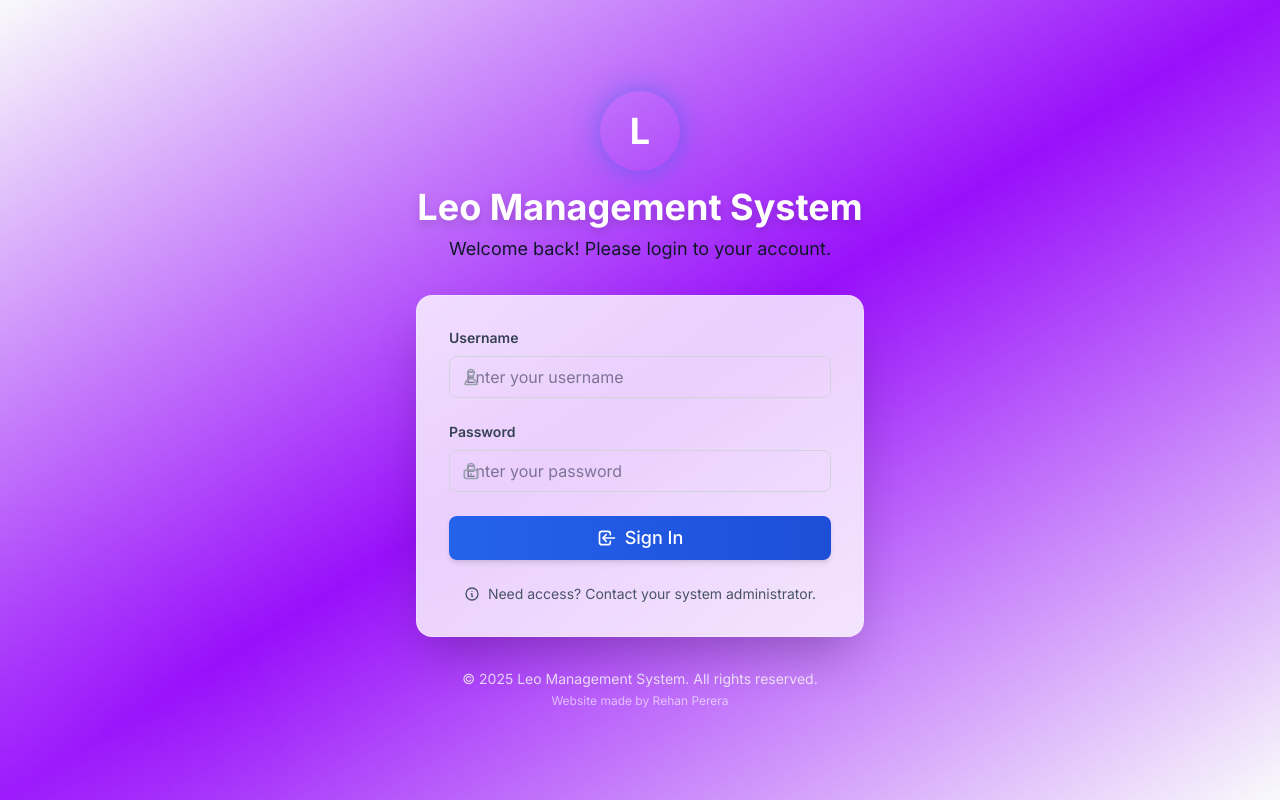
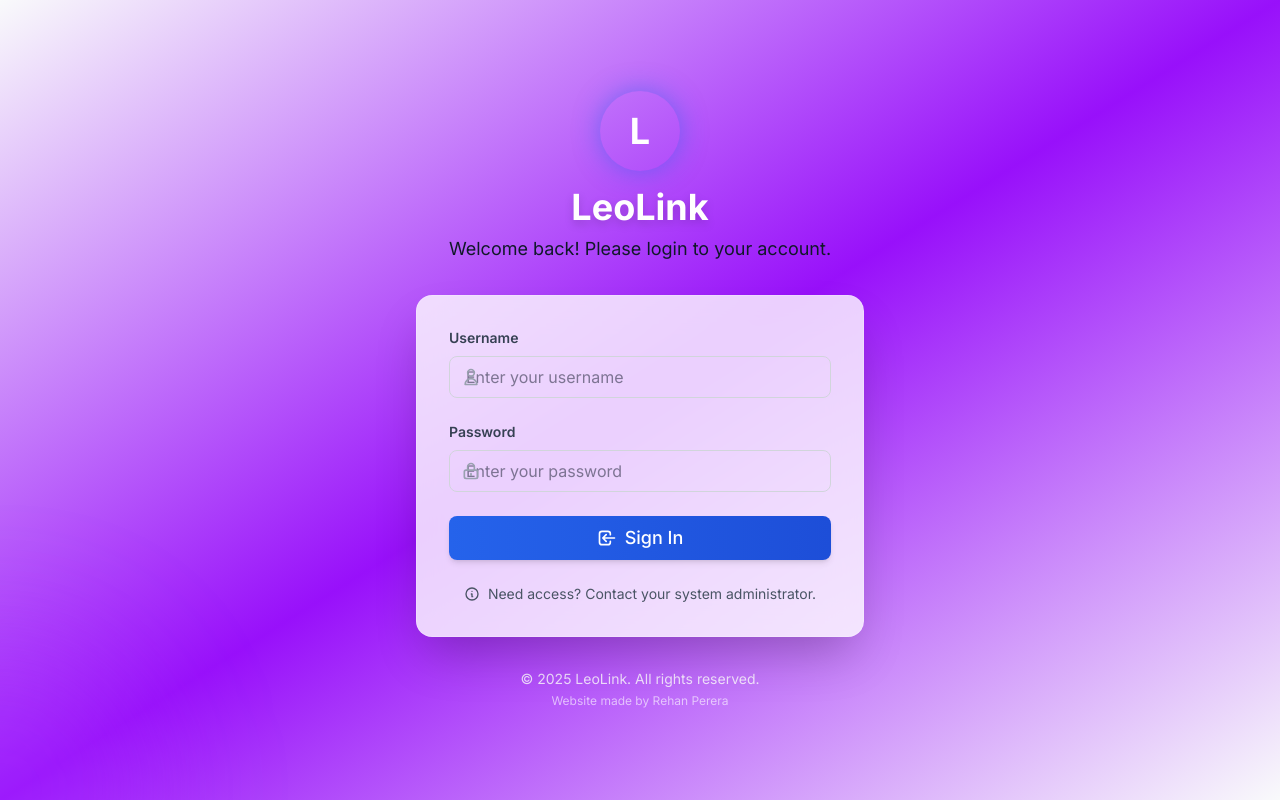
Before and after one commit to Rehanperer/leo-management, a Next.js app in the folder leo-management/: page /login in a window 1280 px wide. Built offline with nearby package versions, Linux system fonts and the light colour scheme.

Commit message:
Refactor: Rename application to LeoLink
- Updated website title in layout
- Updated login page heading and footer
- Updated dashboard header and footer
- Updated settings page footer
- Updated mindmap renderer metadata

```diff
--- a/leo-management/app/components/mindmap/JsMindEmbed.tsx
+++ b/leo-management/app/components/mindmap/JsMindEmbed.tsx
@@ -107,7 +107,7 @@ export default function JsMindEmbed({ content }: JsMindEmbedProps) {
                             const mind = {
                                 "meta": {
                                     "name": "jsMind",
-                                    "author": "Leo Management",
+                                    "author": "LeoLink",
                                     "version": "0.2"
                                 },
                                 "format": "node_tree",
--- a/leo-management/app/dashboard/page.tsx
+++ b/leo-management/app/dashboard/page.tsx
@@ -76,7 +76,7 @@ export default function DashboardPage() {
                                 </div>
                             </div>
                             <div className="ml-4">
-                                <h1 className="text-xl font-bold text-gradient-leo">Leo Management</h1>
+                                <h1 className="text-xl font-bold text-gradient-leo">LeoLink</h1>
                                 <p className="text-sm text-gray-600">{user?.clubName || 'Admin'}</p>
                             </div>
                         </div>
@@ -344,7 +344,7 @@ export default function DashboardPage() {
 
                 {/* Footer */}
                 <div className="mt-12 text-center text-gray-500 text-sm">
-                    <p>© 2025 Leo Management System. All rights reserved.</p>
+                    <p>© 2025 LeoLink. All rights reserved.</p>
                     <p className="mt-1 text-xs">Website made by Rehan Perera</p>
                 </div>
             </main>
--- a/leo-management/app/dashboard/settings/page.tsx
+++ b/leo-management/app/dashboard/settings/page.tsx
@@ -288,7 +288,7 @@ export default function SettingsPage() {
 
                 {/* Footer */}
                 <div className="mt-8 text-center text-gray-500 text-sm">
-                    <p>© 2025 Leo Management System. All rights reserved.</p>
+                    <p>© 2025 LeoLink. All rights reserved.</p>
                     <p className="mt-1 text-xs">Website made by Rehan Perera</p>
                 </div>
             </main>
--- a/leo-management/app/layout.tsx
+++ b/leo-management/app/layout.tsx
@@ -7,7 +7,7 @@ import BotpressWebchat from "./components/BotpressWebchat";
 const inter = Inter({ subsets: ["latin"] });
 
 export const metadata: Metadata = {
-  title: "Leo Management System",
+  title: "LeoLink",
   description: "Comprehensive management system for Leo Clubs",
 };
 
--- a/leo-management/app/login/page.tsx
+++ b/leo-management/app/login/page.tsx
@@ -39,7 +39,7 @@ export default function LoginPage() {
                         <span className="text-4xl font-bold text-white">L</span>
                     </div>
                     <h1 className="text-4xl font-bold text-white mb-2 drop-shadow-lg">
-                        Leo Management System
+                        LeoLink
                     </h1>
                     <p className="text-leo-100 text-lg">
                         Welcome back! Please login to your account.
@@ -132,7 +132,7 @@ export default function LoginPage() {
 
                 {/* Footer */}
                 <div className="text-center mt-8 text-white/80 text-sm">
-                    <p>© 2025 Leo Management System. All rights reserved.</p>
+                    <p>© 2025 LeoLink. All rights reserved.</p>
                     <p className="mt-1 text-xs opacity-75">Website made by Rehan Perera</p>
                 </div>
             </div>
--- a/leo-management/package.json
+++ b/leo-management/package.json
@@ -11,6 +11,7 @@
   "dependencies": {
     "@prisma/client": "^5.22.0",
     "@types/html2canvas": "^0.5.35",
+    "@vercel/speed-insights": "^1.2.0",
     "bcryptjs": "^3.0.3",
     "chart.js": "^4.5.1",
     "d3": "^7.9.0",
--- a/leo-management/public/jsmind-renderer.html
+++ b/leo-management/public/jsmind-renderer.html
@@ -158,7 +158,7 @@
                 const mind = {
                     meta: {
                         name: "jsMind",
-                        author: "Leo Management",
+                        author: "LeoLink",
                         version: "0.2"
                     },
                     format: "node_tree",
```
Also changed, not shown: 1 other file (tests, documents, lock files or other folders). Lines whose indentation alone changed are shown as unchanged.
